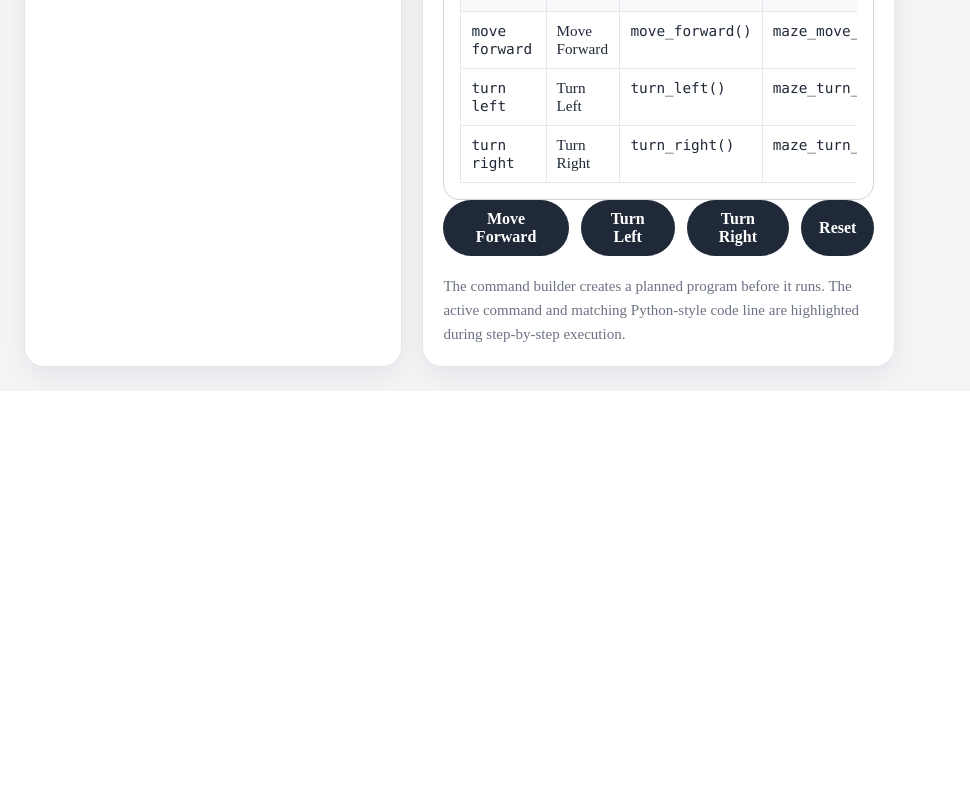
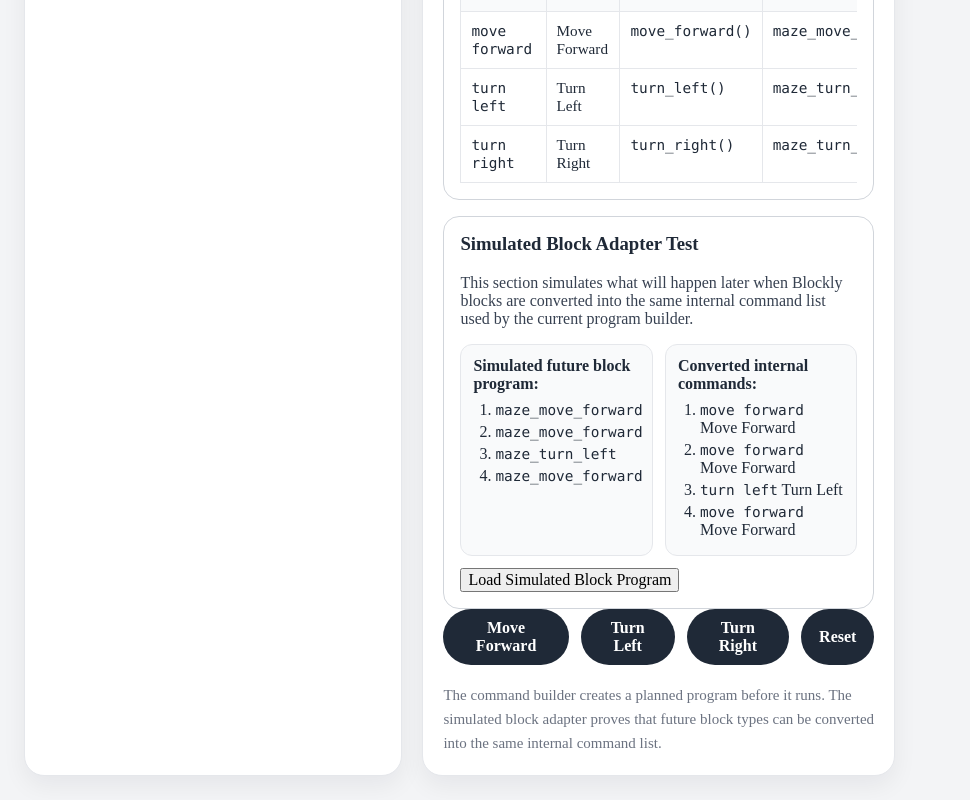
Before and after one commit to Arsal-Abbas-dev/scratch-bridge, a React (Vite) app: page / in a window 1280 px wide. Shown: the part 2172-2972 px from the top of the page, without its empty margins (0-970 px from the left). Before the commit the page ends 2563 px from the top, so only its background shows below. Built offline with nearby package versions, Linux system fonts and the light colour scheme.

Commit message:
Added mock block command adapter

```diff
--- a/src/App.css
+++ b/src/App.css
@@ -559,3 +559,57 @@
     "Courier New", monospace;
   font-size: 0.9rem;
 }
+.block-command-adapter-preview {
+  margin-top: 16px;
+  padding: 16px;
+  border: 1px solid #d1d5db;
+  border-radius: 16px;
+  background: #ffffff;
+}
+
+.block-command-adapter-preview h3 {
+  margin-top: 0;
+}
+
+.block-command-adapter-preview p {
+  color: #374151;
+}
+
+.block-command-adapter-grid {
+  display: grid;
+  grid-template-columns: repeat(2, minmax(0, 1fr));
+  gap: 12px;
+  margin-top: 12px;
+  margin-bottom: 12px;
+}
+
+.block-command-adapter-grid > div {
+  padding: 12px;
+  border-radius: 12px;
+  background: #f9fafb;
+  border: 1px solid #e5e7eb;
+}
+
+.block-command-adapter-grid ol {
+  margin: 8px 0 0;
+  padding-left: 22px;
+}
+
+.block-command-adapter-grid li {
+  margin-bottom: 4px;
+}
+
+.block-command-adapter-errors {
+  margin: 12px 0;
+  padding: 12px;
+  border-radius: 12px;
+  background: #fef2f2;
+  border: 1px solid #fecaca;
+}
+
+.block-command-adapter-preview code {
+  font-family:
+    ui-monospace, SFMono-Regular, Menlo, Monaco, Consolas, "Liberation Mono",
+    "Courier New", monospace;
+  font-size: 0.9rem;
+}
--- /dev/null
+++ b/src/blocks/blockCommandAdapter.ts
@@ -0,0 +1,63 @@
+import type { moveCommand } from '../maze/mazeTypes'
+import { mazeCommandConfigs } from '../commands/MazeCommandConfig'
+
+export type MockBlock = {
+  id: string
+  blockType: string
+}
+
+export type BlockCommandAdapterResult = {
+  commands: moveCommand[]
+  errors: string[]
+}
+
+const blockTypeToCommandType = new Map<string, moveCommand>(
+  mazeCommandConfigs.map((commandConfig) => [
+    commandConfig.futureBlocklyBlockType,
+    commandConfig.type,
+  ]),
+)
+
+export const sampleMockBlockProgram: MockBlock[] = [
+  {
+    id: 'block-1',
+    blockType: 'maze_move_forward',
+  },
+  {
+    id: 'block-2',
+    blockType: 'maze_move_forward',
+  },
+  {
+    id: 'block-3',
+    blockType: 'maze_turn_left',
+  },
+  {
+    id: 'block-4',
+    blockType: 'maze_move_forward',
+  },
+]
+
+export function convertBlockProgramToCommands(
+  blocks: MockBlock[],
+): BlockCommandAdapterResult {
+  const commands: moveCommand[] = []
+  const errors: string[] = []
+
+  blocks.forEach((block, index) => {
+    const commandType = blockTypeToCommandType.get(block.blockType)
+
+    if (!commandType) {
+      errors.push(
+        `Block ${index + 1} has unknown block type: ${block.blockType}`,
+      )
+      return
+    }
+
+    commands.push(commandType)
+  })
+
+  return {
+    commands,
+    errors,
+  }
+}
--- /dev/null
+++ b/src/components/BlockCommandAdapterPreview.tsx
@@ -0,0 +1,79 @@
+import type { moveCommand } from '../maze/mazeTypes'
+import { getMazeCommandLabel } from '../commands/MazeCommandConfig'
+import {
+  convertBlockProgramToCommands,
+  sampleMockBlockProgram,
+} from '../blocks/blockCommandAdapter'
+
+type BlockCommandAdapterPreviewProps = {
+  onLoadCommands: (commands: moveCommand[]) => void
+}
+
+export function BlockCommandAdapterPreview({
+  onLoadCommands,
+}: BlockCommandAdapterPreviewProps) {
+  const adapterResult = convertBlockProgramToCommands(sampleMockBlockProgram)
+  const hasErrors = adapterResult.errors.length > 0
+
+  return (
+    <section className="block-command-adapter-preview">
+      <h3>Simulated Block Adapter Test</h3>
+
+      <p>
+        This section simulates what will happen later when Blockly blocks are
+        converted into the same internal command list used by the current
+        program builder.
+      </p>
+
+      <div className="block-command-adapter-grid">
+        <div>
+          <strong>Simulated future block program:</strong>
+
+          <ol>
+            {sampleMockBlockProgram.map((block) => (
+              <li key={block.id}>
+                <code>{block.blockType}</code>
+              </li>
+            ))}
+          </ol>
+        </div>
+
+        <div>
+          <strong>Converted internal commands:</strong>
+
+          {adapterResult.commands.length === 0 ? (
+            <p>No commands could be created.</p>
+          ) : (
+            <ol>
+              {adapterResult.commands.map((command, index) => (
+                <li key={`${command}-${index}`}>
+                  <code>{command}</code> {getMazeCommandLabel(command)}
+                </li>
+              ))}
+            </ol>
+          )}
+        </div>
+      </div>
+
+      {hasErrors && (
+        <div className="block-command-adapter-errors">
+          <strong>Adapter errors:</strong>
+
+          <ul>
+            {adapterResult.errors.map((error) => (
+              <li key={error}>{error}</li>
+            ))}
+          </ul>
+        </div>
+      )}
+
+      <button
+        type="button"
+        onClick={() => onLoadCommands(adapterResult.commands)}
+        disabled={hasErrors || adapterResult.commands.length === 0}
+      >
+        Load Simulated Block Program
+      </button>
+    </section>
+  )
+}
--- a/src/components/MazeView.tsx
+++ b/src/components/MazeView.tsx
@@ -6,8 +6,10 @@ import {
   validateMaze,
 } from '../maze/mazeEngine'
 import { sampleMazes } from '../maze/sampleMazes'
+import { BlockCommandAdapterPreview } from './BlockCommandAdapterPreview'
 import { CodeView } from './CodeView'
 import { CommandBuilder } from './CommandBuilder'
+import { CommandMappingPreview } from './CommandMappingPreview'
 import { LevelSummary } from './LevelSummary'
 import { MazeControls } from './MazeControls'
 import { MazeGrid } from './MazeGrid'
@@ -18,7 +20,6 @@ import {
   type ProgramRunResult,
 } from './ProgramRunSummary'
 import { ProgramStepControls } from './ProgramStepControls'
-import { CommandMappingPreview } from './CommandMappingPreview'
 
 const activeLevel = sampleMazes[0]!
 const validationErrors = validateMaze(activeLevel)
@@ -82,6 +83,12 @@ export function MazeView() {
 
   function handleClearProgram() {
     setProgramCommands([])
+    clearStepRunState()
+    setProgramRunResult(null)
+  }
+
+  function handleLoadCommandsFromAdapter(commands: moveCommand[]) {
+    setProgramCommands(commands)
     clearStepRunState()
     setProgramRunResult(null)
   }
@@ -248,6 +255,8 @@ export function MazeView() {
 
       <CommandMappingPreview />
 
+      <BlockCommandAdapterPreview onLoadCommands={handleLoadCommandsFromAdapter} />
+
       <MazeControls
         onCommand={handleCommand}
         onReset={handleReset}
@@ -256,9 +265,9 @@ export function MazeView() {
       />
 
       <p className="panel-note">
-        The command builder creates a planned program before it runs. The active
-        command and matching Python-style code line are highlighted during
-        step-by-step execution.
+        The command builder creates a planned program before it runs. The
+        simulated block adapter proves that future block types can be converted
+        into the same internal command list.
       </p>
     </section>
   )
```
Also changed, not shown: 1 other file (tests, documents, lock files or other folders).
